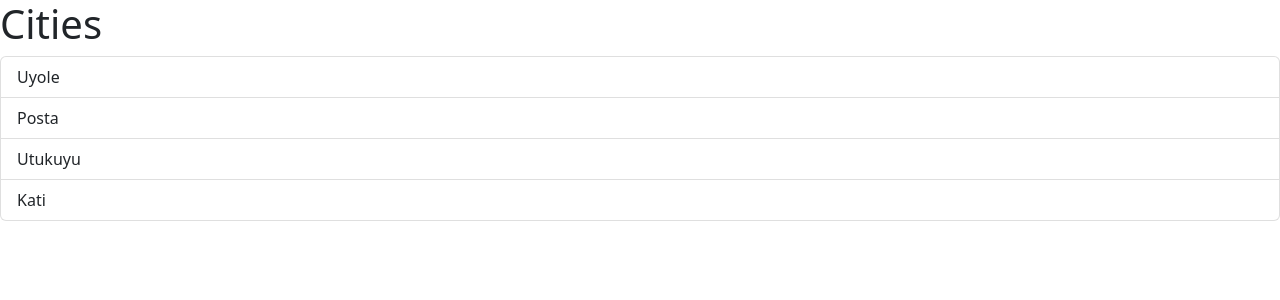
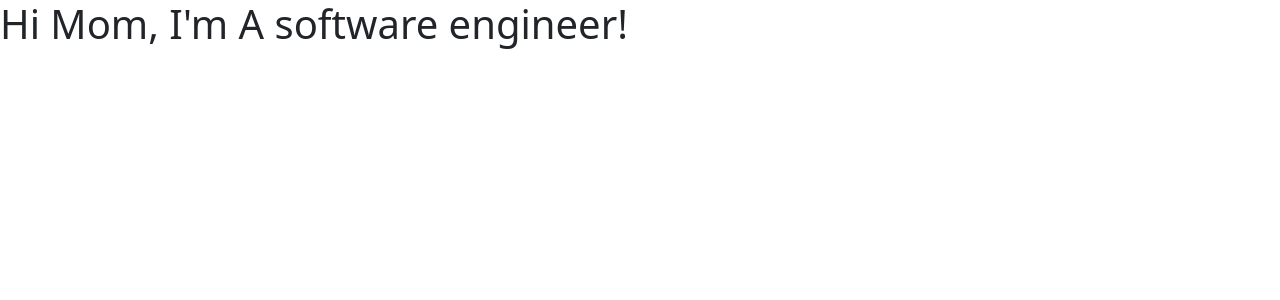
Before and after one commit to harshbix/react-app, a React (Vite) app: page / in a window 1280 px wide. Shown: the top 300 px of the page. Built offline with nearby package versions, Linux system fonts and the light colour scheme.

Commit message:
children passing as props

```diff
--- a/src/App.tsx
+++ b/src/App.tsx
@@ -1,14 +1,13 @@
-import ListGroup from './components/ListGroup'
-function App()
-{
-  let items = ["Uyole", "Posta", "Utukuyu", "Kati"];
-  const handleSelectItem = (item: string) =>
-  {
-    console.log(item);
-  }
-  return <div>
-    <ListGroup items={items} heading="Cities" onSelectItem={handleSelectItem}/>
-  </div>
+import Alert from './components/Alert'
+
+
+const App = () => {
+  return (
+    <div><Alert>
+           <h1>Hi Mom, I'm A software engineer!</h1>
+        </Alert>
+      </div>
+  )
 }
 
-export default App;
+export default App
--- a/src/components/Alert.tsx
+++ b/src/components/Alert.tsx
@@ -1,6 +1,14 @@
-const Alert = () => {
+import { ReactNode } from "react";
+
+interface Props
+{
+    children: ReactNode;
+}
+
+
+const Alert = ({children} : Props ) => {
   return (
-    <div>Alert</div>
+    <div>{children}</div>
   )
 }
 
```
